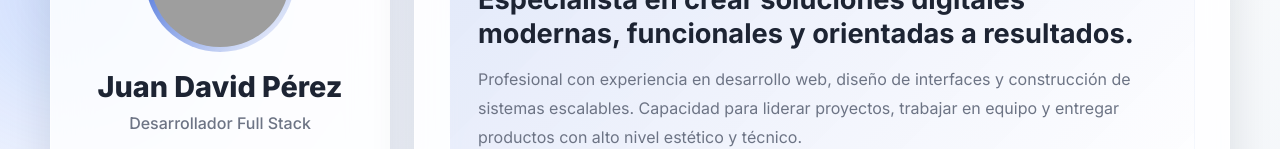
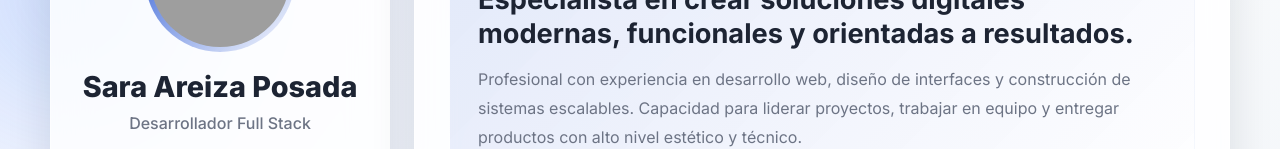
Before and after one commit to sarita09174/demariaproyect, a plain HTML site: page index.html in a window 1280 px wide. Shown: the part 167-316 px from the top of the page. Drawn offline with Linux system fonts and the light colour scheme; grey boxes are pictures that could not be loaded.

Commit message:
Cambio de nombre en hoja de vida

```diff
--- a/index.html
+++ b/index.html
@@ -24,7 +24,7 @@
           />
         </div>
 
-        <h1 class="name">Juan David Pérez</h1>
+        <h1 class="name">Sara Areiza Posada</h1>
         <p class="title">Desarrollador Full Stack</p>
 
         <button id="toggleTheme" class="theme-btn">Cambiar tema</button>
```
